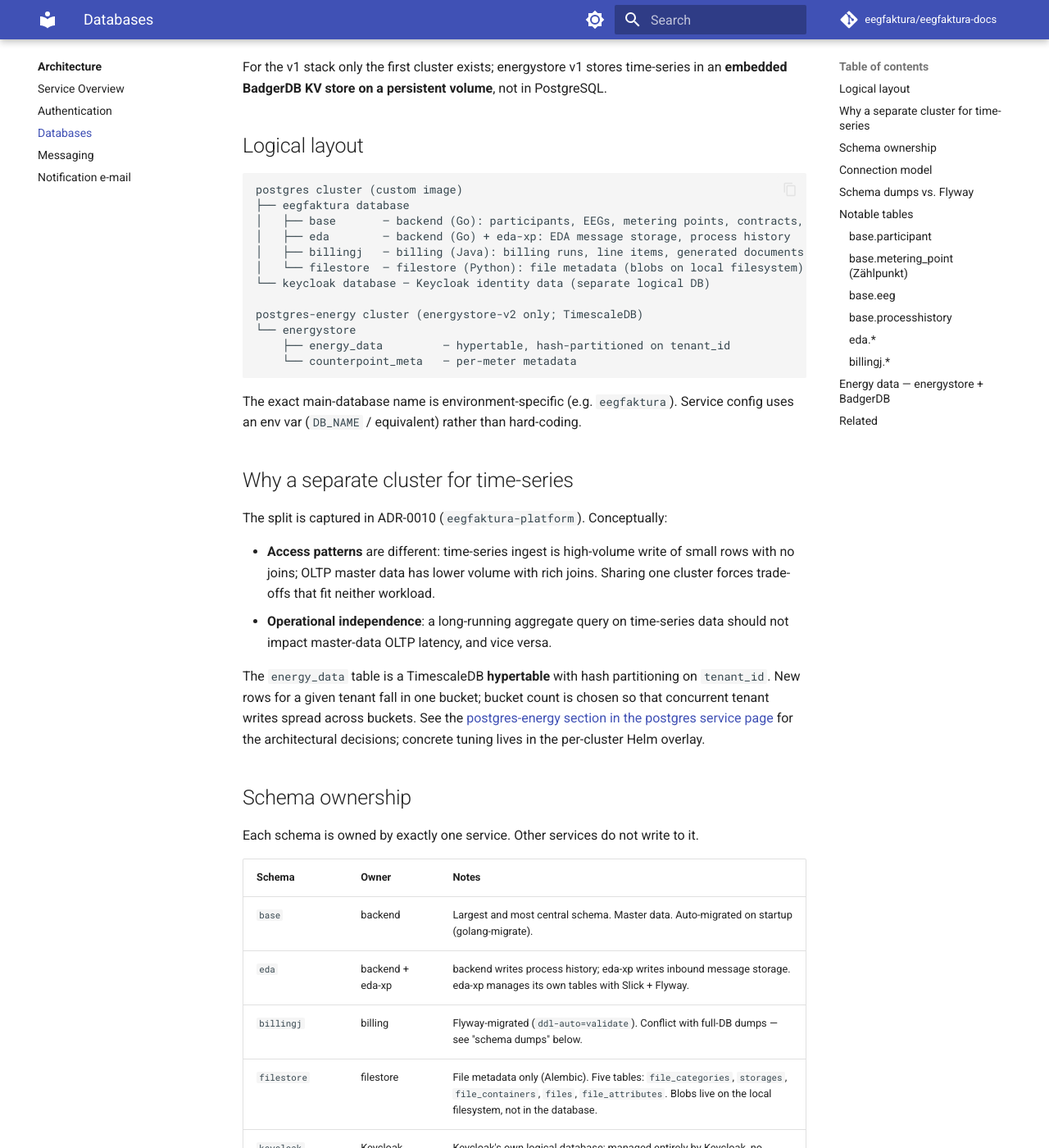
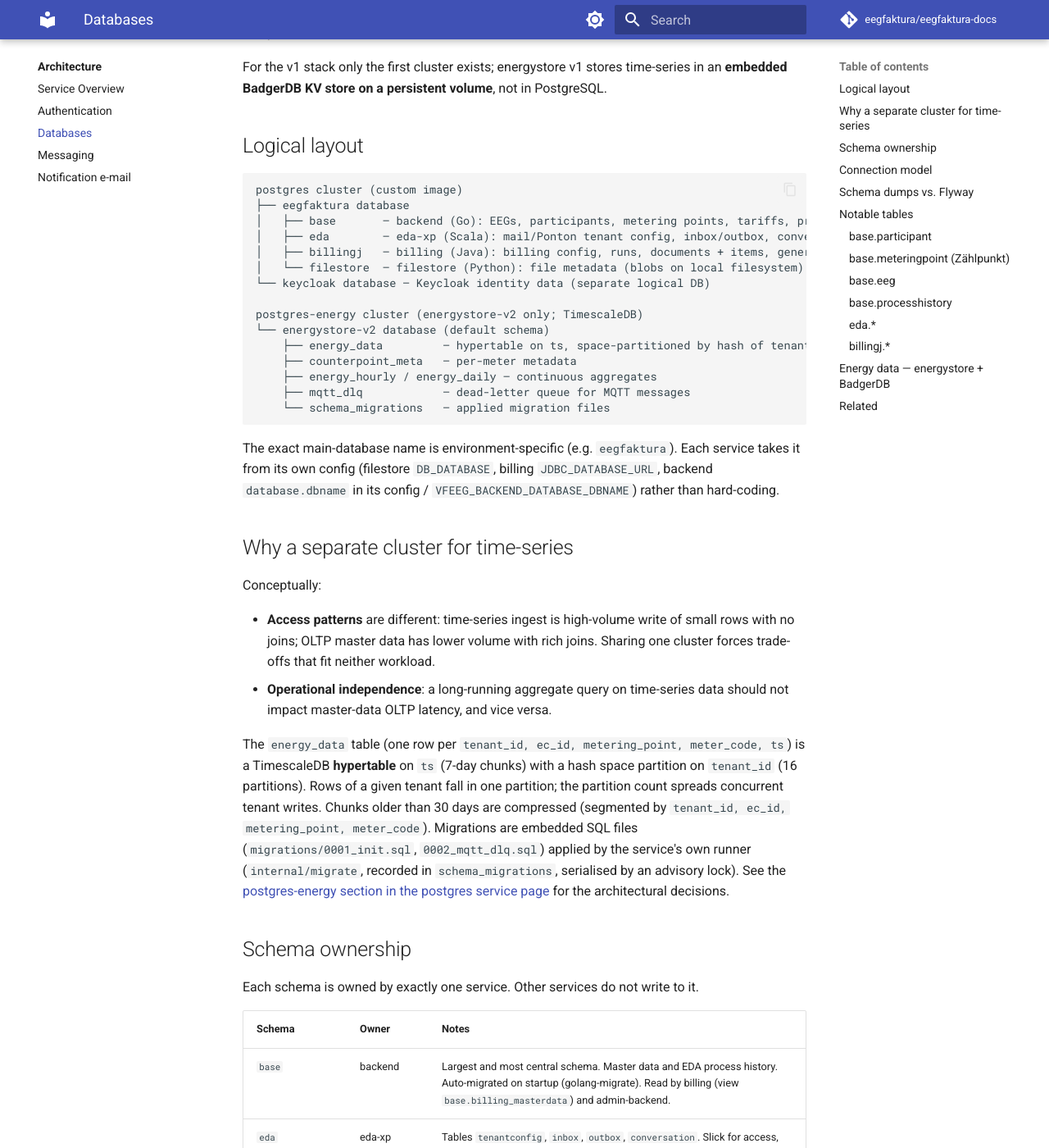
Before and after one commit to eegfaktura/eegfaktura-docs, an MkDocs documentation site: the page built from docs/architecture/databases.md, in a window 1280 px wide and 1400 px high, scrolled down 429 px. Shown: the whole window at 82% size. Built offline with MkDocs 1.6.1 and Material for MkDocs 9.7.7, drawn with Linux system fonts in a browser that asks for light colours; comment, search, counter and statistics services are not loaded; some of the changed text lies outside the part shown.

Commit message:
docs(databases): schema owners and migration tools, real base/eda/billingj tables
Co-Authored-By: Claude Opus 5.5 <noreply@anthropic.com>

````diff
--- a/docs/architecture/databases.md
+++ b/docs/architecture/databases.md
@@ -3,7 +3,7 @@
 eegfaktura runs against **one or two PostgreSQL clusters**, depending on whether [energystore-v2](../services/energystore-v2.md) is deployed:
 
 - **`postgres`** — master data plus Keycloak's own logical database, optional Ponton adapter. Always present. In the local stack this is a single custom PostgreSQL image (`eegfaktura-postgresql`) that provisions both an `eegfaktura` application database and a separate `keycloak` database.
-- **`postgres-energy`** — a separate, optional second cluster (TimescaleDB) for energystore-v2. Pilot only — keep in mind it lives in a separate repo and is planned for a later production cutover.
+- **`postgres-energy`** — a separate, optional second cluster (TimescaleDB) for energystore-v2. energystore-v2 lives in a separate repo and is not rolled out yet; it is not part of the production manifests.
 
 For the v1 stack only the first cluster exists; energystore v1 stores time-series in an **embedded BadgerDB KV store on a persistent volume**, not in PostgreSQL.
 
@@ -12,28 +12,31 @@ For the v1 stack only the first cluster exists; energystore v1 stores time-serie
 ```
 postgres cluster (custom image)
 ├── eegfaktura database
-│   ├── base       — backend (Go): participants, EEGs, metering points, contracts, tariffs
-│   ├── eda        — backend (Go) + eda-xp: EDA message storage, process history
-│   ├── billingj   — billing (Java): billing runs, line items, generated documents
+│   ├── base       — backend (Go): EEGs, participants, metering points, tariffs, process history
+│   ├── eda        — eda-xp (Scala): mail/Ponton tenant config, inbox/outbox, conversations
+│   ├── billingj   — billing (Java): billing config, runs, documents + items, generated PDFs
 │   └── filestore  — filestore (Python): file metadata (blobs on local filesystem)
 └── keycloak database — Keycloak identity data (separate logical DB)
 
 postgres-energy cluster (energystore-v2 only; TimescaleDB)
-└── energystore
-    ├── energy_data         — hypertable, hash-partitioned on tenant_id
-    └── counterpoint_meta   — per-meter metadata
+└── energystore-v2 database (default schema)
+    ├── energy_data         — hypertable on ts, space-partitioned by hash of tenant_id
+    ├── counterpoint_meta   — per-meter metadata
+    ├── energy_hourly / energy_daily — continuous aggregates
+    ├── mqtt_dlq            — dead-letter queue for MQTT messages
+    └── schema_migrations   — applied migration files
 ```
 
-The exact main-database name is environment-specific (e.g. `eegfaktura`). Service config uses an env var (`DB_NAME` / equivalent) rather than hard-coding.
+The exact main-database name is environment-specific (e.g. `eegfaktura`). Each service takes it from its own config (filestore `DB_DATABASE`, billing `JDBC_DATABASE_URL`, backend `database.dbname` in its config / `VFEEG_BACKEND_DATABASE_DBNAME`) rather than hard-coding.
 
 ## Why a separate cluster for time-series
 
-The split is captured in ADR-0010 (`eegfaktura-platform`). Conceptually:
+Conceptually:
 
 - **Access patterns** are different: time-series ingest is high-volume write of small rows with no joins; OLTP master data has lower volume with rich joins. Sharing one cluster forces trade-offs that fit neither workload.
 - **Operational independence**: a long-running aggregate query on time-series data should not impact master-data OLTP latency, and vice versa.
 
-The `energy_data` table is a TimescaleDB **hypertable** with hash partitioning on `tenant_id`. New rows for a given tenant fall in one bucket; bucket count is chosen so that concurrent tenant writes spread across buckets. See the [postgres-energy section in the postgres service page](../services/postgres.md#postgres-energy-timescaledb-energystore-v2-only) for the architectural decisions; concrete tuning lives in the per-cluster Helm overlay.
+The `energy_data` table (one row per `tenant_id, ec_id, metering_point, meter_code, ts`) is a TimescaleDB **hypertable** on `ts` (7-day chunks) with a hash space partition on `tenant_id` (16 partitions). Rows of a given tenant fall in one partition; the partition count spreads concurrent tenant writes. Chunks older than 30 days are compressed (segmented by `tenant_id, ec_id, metering_point, meter_code`). Migrations are embedded SQL files (`migrations/0001_init.sql`, `0002_mqtt_dlq.sql`) applied by the service's own runner (`internal/migrate`, recorded in `schema_migrations`, serialised by an advisory lock). See the [postgres-energy section in the postgres service page](../services/postgres.md#postgres-energy-timescaledb-energystore-v2-only) for the architectural decisions.
 
 ## Schema ownership
 
@@ -41,27 +44,29 @@ Each schema is owned by exactly one service. Other services do not write to it.
 
 | Schema | Owner | Notes |
 |--------|-------|-------|
-| `base` | backend | Largest and most central schema. Master data. Auto-migrated on startup (golang-migrate). |
-| `eda` | backend + eda-xp | backend writes process history; eda-xp writes inbound message storage. eda-xp manages its own tables with Slick + Flyway. |
+| `base` | backend | Largest and most central schema. Master data and EDA process history. Auto-migrated on startup (golang-migrate). Read by billing (view `base.billing_masterdata`) and admin-backend. |
+| `eda` | eda-xp | Tables `tenantconfig`, `inbox`, `outbox`, `conversation`. Slick for access, Flyway for migrations (`defaultSchema("eda")`, `baselineOnMigrate`). backend does not use this schema. |
 | `billingj` | billing | Flyway-migrated (`ddl-auto=validate`). Conflict with full-DB dumps — see "schema dumps" below. |
 | `filestore` | filestore | File metadata only (Alembic). Five tables: `file_categories`, `storages`, `file_containers`, `files`, `file_attributes`. Blobs live on the local filesystem, not in the database. |
 | `keycloak` (separate DB) | Keycloak | Keycloak's own logical database; managed entirely by Keycloak, no application access. |
 
-energystore does **not** own a PostgreSQL schema. It reads master data via the backend's REST API (or directly from `base` for some queries, depending on deployment) and stores energy time-series in its own BadgerDB KV store on a PVC.
+energystore (v1) does **not** use PostgreSQL at all: it has no database driver and stores energy time-series and metering-point metadata in its own BadgerDB KV store on a PVC.
 
-admin-backend uses Slick and ships **no** Flyway/migrations in-repo.
+admin-backend uses Slick and ships **no** Flyway/migrations in-repo. It only reads `base.eeg`, `base.participant`, `base.meteringpoint` and `base.gridoperators`; registering an EEG goes to the backend via gRPC (`RegisterEegService`), not through SQL.
+
+eda-xp additionally keeps a Pekko Persistence journal and snapshots on local disk (LevelDB, `storage/prod/journal`, used by `PrepareMessageActor`); this is not in PostgreSQL.
 
 ## Connection model
 
-Each service has its own database user with privileges scoped to its schema. Connection details are provided as Kubernetes Secrets (or, in the local stack, as docker-compose environment variables).
+Connection details are provided as Kubernetes Secrets (or, in the local stack, as docker-compose environment variables). The code does not assume per-schema database users: in the local stack (`eegfaktura-docker-compose`) all application services connect as the same application user.
 
 | Service | Schema scope | Migration tool |
 |---------|--------------|----------------|
-| backend | `base` (write), `eda` (write) | golang-migrate, auto-run on startup |
-| billing | `billingj` | Flyway (`ddl-auto=validate`) |
-| filestore | `filestore` | Alembic |
-| eda-xp | `eda` (write) + own tables | Slick + Flyway 10.20.0 |
-| admin-backend | `base` (read/write via Slick) | none (no in-repo migrations) |
+| backend | `base` (write) | golang-migrate v4 (embedded `migrations/*.sql`, version table in `base`), auto-run on startup; migrations are generated with Atlas from `schema.sql` (`atlas migrate diff`) |
+| billing | `billingj` (write), `base.billing_masterdata` (read) | Flyway via Spring Boot (`db/migration/V1_*`, `spring.flyway.default-schema=billingj`, `ddl-auto=validate`) |
+| filestore | `filestore` | Alembic, `alembic upgrade head` in the entrypoint |
+| eda-xp | `eda` (write) | Flyway 10.20.0 (`db/migration`), run by `MigrationRunner` at startup; Slick 3.5.1 for access |
+| admin-backend | `base` (read via Slick) | none (no in-repo migrations) |
 
 ## Schema dumps vs. Flyway
 
@@ -71,6 +76,8 @@ Workaround: `DROP SCHEMA billingj CASCADE` before the billing pod starts the fir
 
 ## Notable tables
 
+Column names in `base` mix snake_case and quoted camelCase (e.g. `"rcNumber"`, `participant_id`); the authoritative definition is the backend's `schema.sql`.
+
 ### `base.participant`
 
 The member master record. Joined into nearly every customer-facing view.
@@ -78,61 +85,85 @@ The member master record. Joined into nearly every customer-facing view.
 | Column | Purpose |
 |--------|---------|
 | `id` | UUID primary key |
-| `tenant` | EEG `communityId` (string) — the scoping field |
-| `email` | matched against JWT `email` for member-self lookups |
-| `contactdetail` | nested JSON/relation with phone, address, IBAN |
-| `business_role` | participant kind (PRIVATE / BUSINESS) |
+| `tenant` | the EEG's `tenant` — the scoping field |
+| `"participantNumber"`, `firstname`, `lastname` | member number and name |
+| `"businessRole"` | participant kind (`EEG_PRIVATE` / `EEG_BUSINESS`) |
+| `status` | `NEW`, `PENDING`, `ACCEPTED`, `ACTIVE`, `INACTIVE`, `ARCHIVED`, `REJECTED` |
+| `"tariffId"` | participant tariff |
 
-### `base.metering_point` (Zählpunkt)
+Contact data lives in child tables keyed by `participant_id`: `base.contactdetail` (`email`, `phone`), `base.address` (`type` `RESIDENCE` / `BILLING`) and `base.bankaccount` (IBAN, SEPA mandate). For member-self lookups the backend matches `base.contactdetail.email` case-insensitively against the JWT `email` claim.
+
+### `base.meteringpoint` (Zählpunkt)
+
+Primary key `(metering_point_id, tenant, participant_id)`; a partial unique index allows one row with `flag = 1` per `(metering_point_id, tenant)`.
 
 | Column | Purpose |
 |--------|---------|
-| `id` | UUID |
+| `metering_point_id` | the AT-prefixed ID issued by the network operator |
 | `participant_id` | FK to participant |
-| `meteringpoint_id` | the AT-prefixed ID issued by the network operator |
+| `tenant` | scoping field |
 | `direction` | `CONSUMPTION` or `GENERATION` |
-| `participation_factor` | percentage (0..100), default 100 |
-| `status` | `NEW`, `ACTIVATED`, `ACTIVE`, `REGISTERED` |
+| `status` | `INIT`, `ACTIVE`, `INACTIVE` |
+| `process_state`, `last_process_state` | EDA process state (`NEW`, `PENDING`, `ACCEPTED`, `ACTIVE`, `INACTIVE`, `REJECTED`, …) |
+| `consent_id` | EDA consent id |
+| `tariff_id` | metering-point tariff |
+
+The participation factor is versioned in `base.metering_partition_factor` (`"partFact"`, one row per version); the view `base.activeMeteringPartition` returns the latest version per metering point and participant.
 
 ### `base.eeg`
 
 | Column | Purpose |
 |--------|---------|
-| `tenant` | the scoping identifier (matches `participant.tenant`) |
-| `community_id` | the EC-ID issued by the network operator (`AT00300...`) |
-| `rc_number` | invoicing number (`RC...` or `TE...`) |
-| `allocation_model` | `DYNAMIC` or `STATIC` |
-| `billing_period` | `MONTHLY` / `QUARTERLY` / `BIANNUAL` / `YEARLY` |
+| `tenant` | primary key; the scoping identifier compared with the token's `tenant` claim (matches `participant.tenant`) |
+| `"communityId"` | the EC-ID issued by the network operator (`AT00300...`) |
+| `"rcNumber"` | RC number (`RC...`, `TE...`, `GC...`, `CC...`) |
+| `area` | `LOCAL` / `REGIONAL` / `BEG` / `GEA` |
+| `"allocationMode"` | `DYNAMIC` or `STATIC` |
+| `"settlementInterval"` | `MONTHLY` / `QUARTER` / `BIANNUAL` / `ANNUAL` |
 
-Important: `tenant` and `community_id` may or may not be equal. In some legacy setups `tenant` is a free-form ID and `community_id` is the EDA-issued EC-ID. The customer SPA always passes `community_id` (as `ecId`) on the URL, so user-attribute `tenant` must equal `community_id` for the SPA to function.
+Important: `tenant`, `"rcNumber"` and `"communityId"` are separate values and may differ (e.g. GEA tenants `GCxxxxxx-00n` share one RC number stem). The customer SPA passes `communityId` as `ecId` in energystore URLs and the tenant in a `tenant` request header; do not assume one can be derived from the other.
 
 ### `base.processhistory`
 
-Append-only log of every interaction (UI action, EDA inbound, billing event). This table grows continuously with platform activity; queries must be filtered (do not `SELECT *` without a `date`/`tenant` predicate).
+Log of EDA process messages written by the backend: one row per message with `"conversationId"`, `type`, `issuer`, `direction` (`IN` / `OUT`), `protocol`, `date` and the message as JSON. This table grows continuously with platform activity; queries must be filtered (do not `SELECT *` without a `date`/`tenant` predicate).
+
+Other `base` tables: `tariff` (versioned, PK `(id, version)`, view `base.activeTariff`), `notification`, `gridoperators`. The view `base.billing_masterdata` is the read interface for billing.
 
 ### `eda.*`
 
-Holds raw and merged EDA message state, keyed by conversation ID. Used both for inbound merging in eda-xp and for the message history view in the customer SPA.
+Owned by eda-xp (Flyway migrations in `src/main/resources/db/migration`):
+
+| Table | Purpose |
+|-------|---------|
+| `tenantconfig` | per-tenant transport config (`type`, default `MAIL`; mail/IMAP/SMTP settings) |
+| `inbox` / `outbox` | received / sent raw messages per tenant (`content` as `bytea`) |
+| `conversation` | conversation state as JSON, keyed by conversation id |
+
+The message history view in the customer SPA comes from the backend (`base.processhistory`), not from `eda.*`.
 
 ### `billingj.*`
 
 | Table | Purpose |
 |-------|---------|
-| `billing_run` | the per-period run with `status` and `mail_status` |
-| `billing_document` | individual generated invoices / credit notes |
-| `line_item` | per-Zählpunkt line items |
+| `billing_config` | per-tenant document texts, number ranges, header/footer images, custom template |
+| `billing_run` | the per-period run with `run_status`, `mail_status`, `sepa_status`, `error_summary`; unique per `(tenant_id, clearing_period_type, clearing_period_identifier)` |
+| `billing_document` | individual generated invoices / credit notes (issuer and recipient data copied in) |
+| `billing_document_item` | line items, per metering point (`metering_point_id`, tariff fields) |
+| `billing_document_number` | document number sequences per tenant |
+| `billing_document_file`, `file_data` | generated PDFs and images; the bytes are stored in `file_data.data` (large object `oid`) |
 
-`billing_run.mail_status` is a one-shot flag — once a billing run has been emailed, the UI hides the re-send button. To re-send, update the column to `NULL` directly; the next mail action then targets **all** recipients again.
+`billing_run.mail_status` is a one-shot flag: `sendAllBillingDocuments` refuses to run when it is non-empty, sets it to `IN PROGRESS` and finally to `SENT`. A send always targets **all** documents of the run.
 
 ## Energy data — energystore + BadgerDB
 
-Energy time-series are not in PostgreSQL. **energystore** uses an embedded BadgerDB KV store on a PVC (container path `/opt/rawdata`; production overlay `/opt/energy/rawdata`).
+Energy time-series are not in PostgreSQL. **energystore** uses an embedded BadgerDB (v4) KV store on a PVC (`persistence.path`; `config-prod.yaml` sets `/opt/energy/rawdata`, the image also declares a volume `/opt/rawdata`).
 
 Storage shape:
 
-- One bucket per EEG tenant.
-- Each bucket has consumer and producer matrices, indexed by metering-point and period (quarter-hour slot).
-- Per-period slots: `consumer[0..2]` (consumption, G.02, G.03) and `producer[0..1]` (production, P.01).
+- One Badger database per tenant and EC-ID (`<persistence.path>/<tenant>/<ecId>`), opened through a connection pool.
+- Buckets `rawdata` (time series) and `metadata` (metering-point metadata under `cpmeta/0`: index and direction per metering point).
+- One `rawdata` row per quarter-hour slot (key `CP/YYYY/MM/DD/HH/mm/ss`) holds the values of **all** metering points of the EC in shared consumer and producer arrays, addressed by each metering point's index.
+- Per metering point: consumer slots `[0..2]` (consumption G.01, G.02, G.03) and producer slots `[0..1]` (production G.01, P.01), plus parallel quality-of-value arrays.
 
 The energy data shape is documented in detail in [reference/obis-codes](../reference/obis-codes.md). See also [services/energystore](../services/energystore.md) for the on-disk format and replication caveats.
 
````
Also changed, not shown: docs/services/postgres.md (+4 -4 lines).
